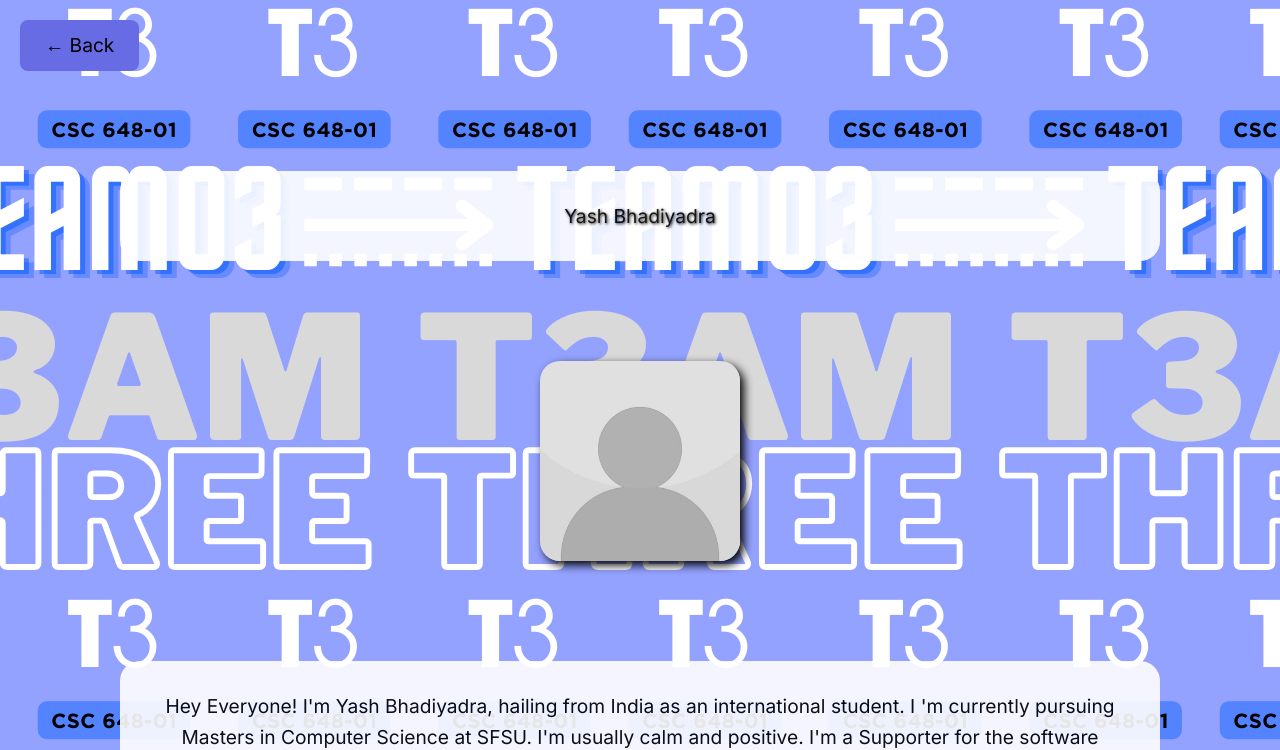
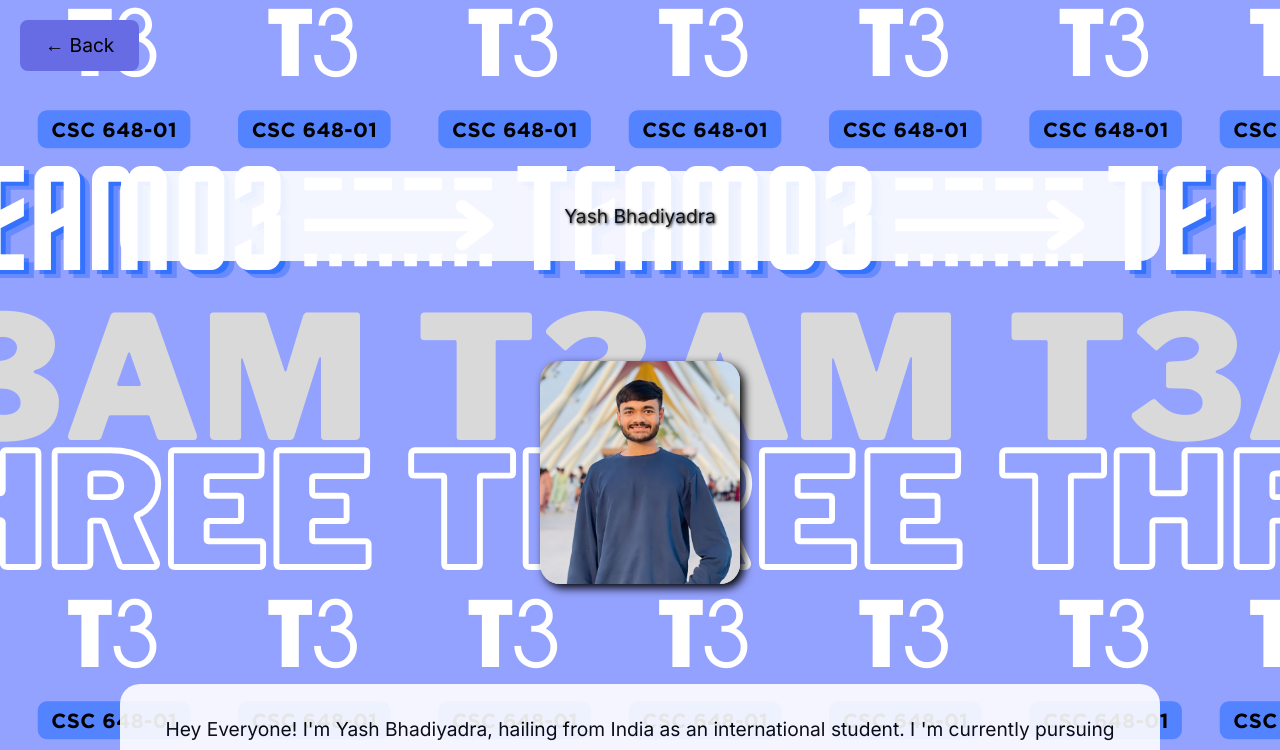
Before and after one commit to keyprocedure/social-playlist-network, a Next.js app in the folder application/beatlink/: page /about/yash in a window 1280 px wide. Shown: the top 750 px of the page. Built offline with nearby package versions, Linux system fonts and the light colour scheme.

Commit message:
more files for the nextJS refactor

```diff
--- a/application/beatlink/src/app/about/yash/page.js
+++ b/application/beatlink/src/app/about/yash/page.js
@@ -1,18 +1,18 @@
 import React from 'react';
 import Image from 'next/image';
 import "../../../../public/css/zuby.css"
-import defaultPic from "../../../../public/images/default.jpg";
+import yashPic from "../../../../public/images/yash_image.jpg"
 import Profile from '../Profile';
 
 const Yash = () => {
-    return (
-        <Profile name="Yash Bhadiyadra" image={defaultPic} description="Hey Everyone! I'm Yash Bhadiyadra, hailing from India as an international student.
+  return (
+    <Profile name="Yash Bhadiyadra" image={yashPic} description="Hey Everyone! I'm Yash Bhadiyadra, hailing from India as an international student.
       I 'm currently pursuing Masters in Computer Science at SFSU. I'm usually calm and positive.
       I'm a Supporter for the software development project in my CSC 848 class.
       My genuine interest lies in Artificial Intelligence, particularly Generative AI, and I'm also passionate about exploring the vast landscape of Cloud Computing.
       In my free time, I enjoy exploring new places, trying diverse cuisines with friends, and immersing myself in the world of cricket – both watching and playing.
       Sci-fi movies are a favorite pastime, and I have a soft spot for anything related to cars." />
-    );
+  );
 };
 
 export default Yash;
```
Also changed, not shown: application/beatlink/jsconfig.json (deleted, +0 -7 lines), 1 other file (tests, documents, lock files or other folders).
